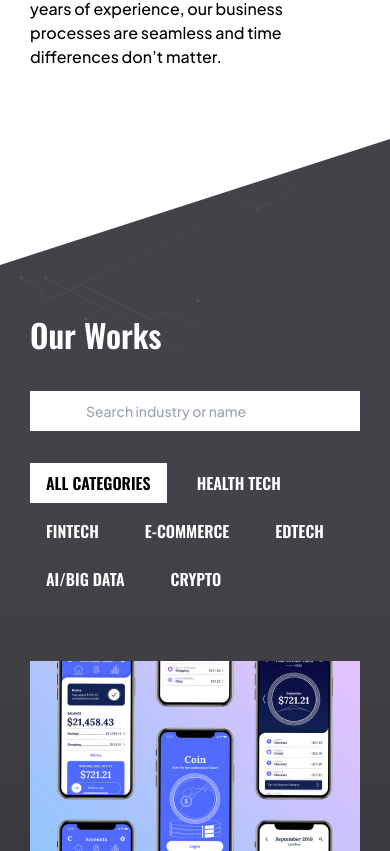
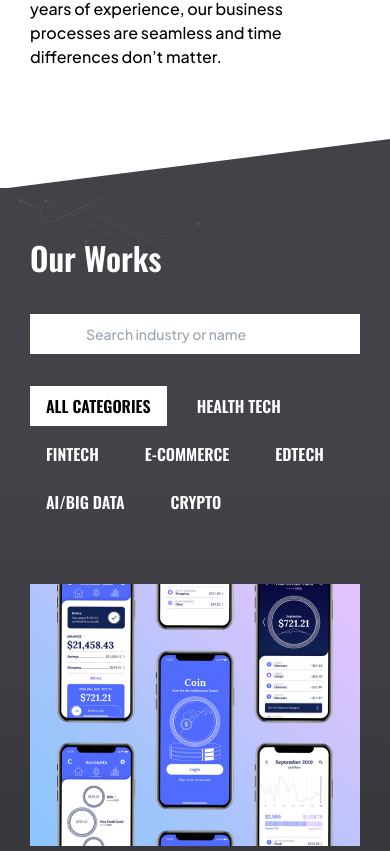
Before and after one commit to AhsanDT/drivetech, a Next.js app: page / in a window 390 px wide. Shown: the part 6513-7364 px from the top of the page. Built offline with nearby package versions, Linux system fonts and the light colour scheme; some icons are missing.

Commit message:
updated code

```diff
--- a/src/components/Home/Blogs.jsx
+++ b/src/components/Home/Blogs.jsx
@@ -50,7 +50,7 @@ const Blogs = () => {
   return (
     <>
       {route == "/" && (
-        <div className="w-full border-b-[15vh] border-b-[#424248]  border-t-[white] relative top-[6px] left-0 border-l-[100vw] border-l-[transparent]"></div>
+        <div className="w-full border-b-[6vh] lg:border-b-[15vh] border-b-[#424248]  border-t-[white] relative top-[6px] left-0 border-l-[100vw] border-l-[transparent]"></div>
       )}
       <section className="w-full flex justify-center linear-grad relative top-[5px]  py-[120px]">
         <div className="w-full h-full xl:max-w-[1440px] relative top-[-154px]">
--- a/src/components/Home/OurWorks.jsx
+++ b/src/components/Home/OurWorks.jsx
@@ -24,9 +24,9 @@ const OurWorks = ({ image }) => {
 
     <>
       {route == "/" && (
-        <div className="w-full  border-b-[15vh] xl:border-b-[15vh] border-b-[#424248] relative  left-0  border-t-[white] border-l-[100vw] border-l-[transparent]"></div>
+        <div className="w-full border-b-[6vh] lg:border-b-[15vh] xl:border-b-[15vh] border-b-[#424248] relative  left-0  border-t-[white] border-l-[100vw] border-l-[transparent]"></div>
       )}
-      <section className={`w-full flex justify-center linear-grad relative  ${route == "/portfolio" ? "top-[7px]" : "top-[-1]"} pt-[120px]   md:py-[120px]`}>
+      <section className={`w-full flex justify-center linear-grad relative  ${route == "/portfolio" ? "top-[7px]" : "top-[-1px]"} pt-[120px]   md:py-[120px]`}>
         <div className={`w-full h-full xl:max-w-[1440px] relative ${route == "/" && "top-[-154px]" } ${route == "/portfolio" && "pb-[200px]"}  `}>
           <div className={`absolute ${route == "/" ? "top-[-270px]" : "top-[-50px]"} `}>
             <Image src={image} alt="image" />
```
